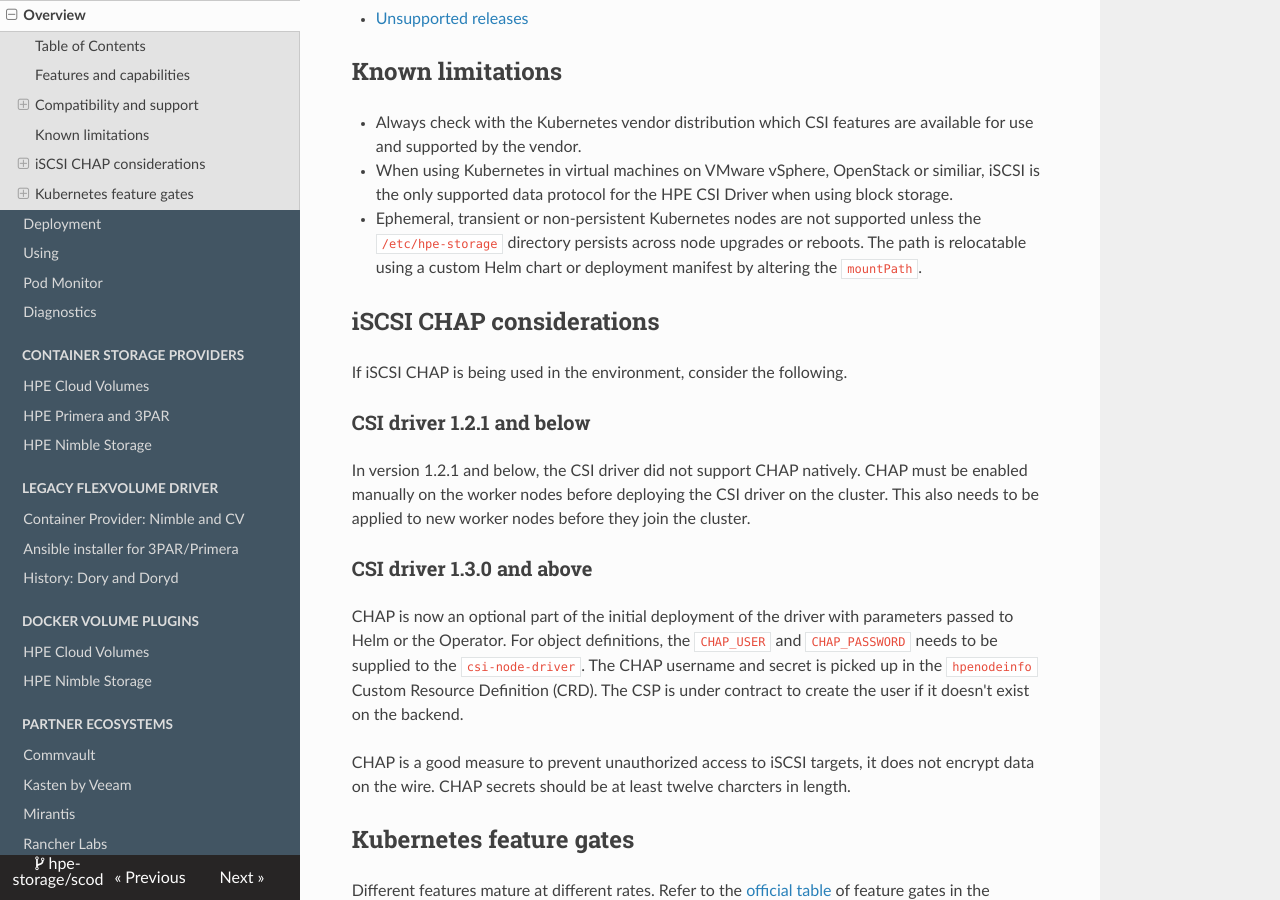
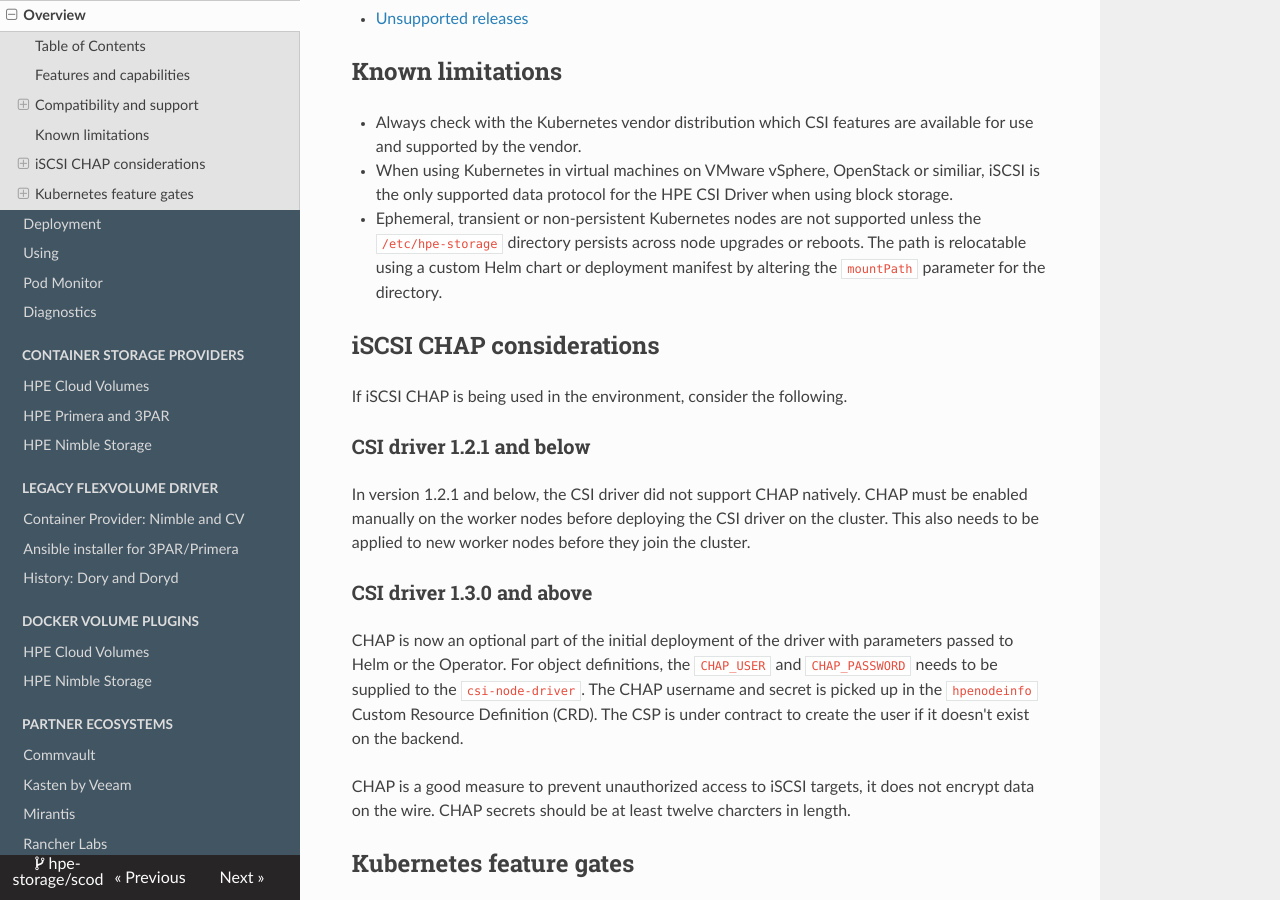
Before and after one commit to hpe-storage/scod, an MkDocs documentation site: the page built from docs/csi_driver/index.md, in a window 1280 px wide and 900 px high, scrolled down 4592 px. Built offline with MkDocs 1.6.1, drawn with Linux system fonts in a browser that asks for light colours; nearby versions of some CDN libraries.

Commit message:
Ephemeral node limitation
Signed-off-by: Michael Mattsson <michael.mattsson@hpe.com>

```diff
--- a/docs/csi_driver/index.md
+++ b/docs/csi_driver/index.md
@@ -194,7 +194,7 @@
 
 * Always check with the Kubernetes vendor distribution which CSI features are available for use and supported by the vendor.
 * When using Kubernetes in virtual machines on VMware vSphere, OpenStack or similiar, iSCSI is the only supported data protocol for the HPE CSI Driver when using block storage.
-* Ephemeral, transient or non-persistent Kubernetes nodes are not supported unless the `/etc/hpe-storage` directory persists across node upgrades or reboots. The path is relocatable using a custom Helm chart or deployment manifest by altering the `mountPath`.
+* Ephemeral, transient or non-persistent Kubernetes nodes are not supported unless the `/etc/hpe-storage` directory persists across node upgrades or reboots. The path is relocatable using a custom Helm chart or deployment manifest by altering the `mountPath` parameter for the directory.
 
 ## iSCSI CHAP considerations
 
```
